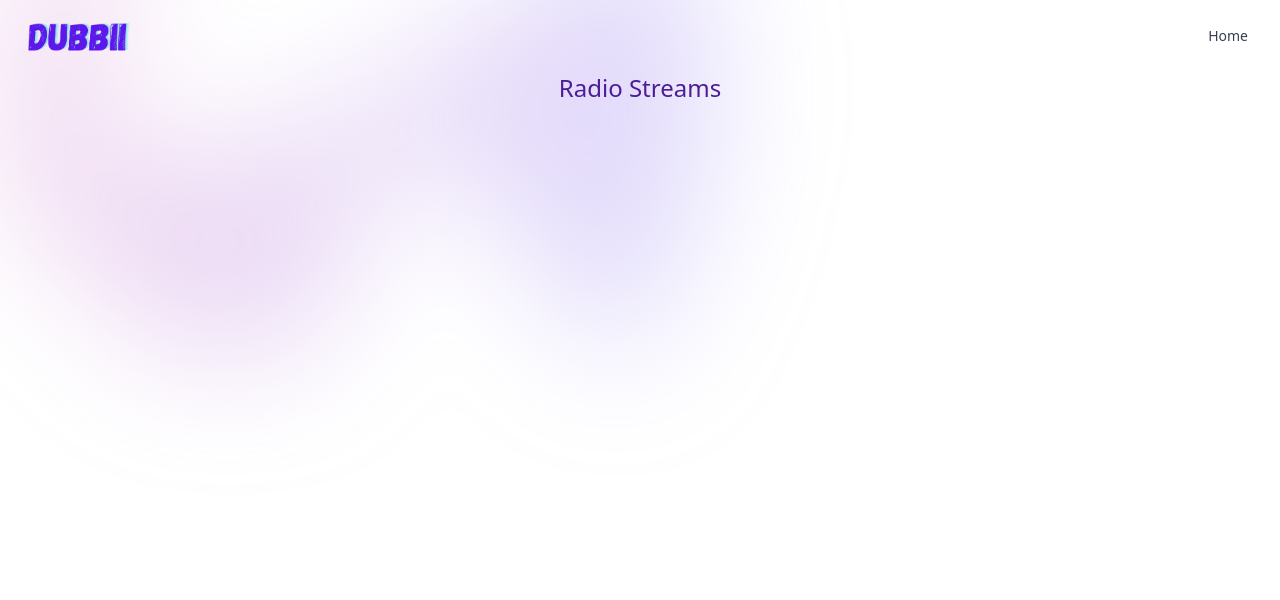
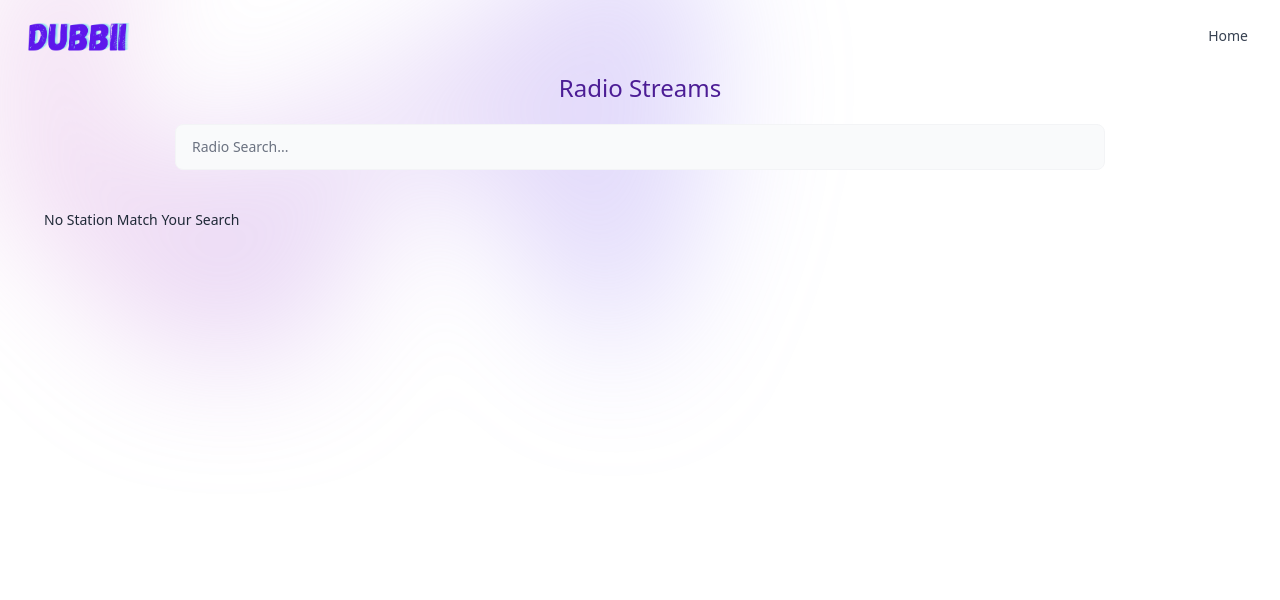
Before and after one commit to ochiengotieno304/dubbii-stream, a Flask app: template templates/radio.html in a window 1280 px wide. Shown: the top 600 px of the page. Run offline with Flask 2, Linux system fonts and the light colour scheme; the template is opened without the code that fills it, so the values that code supplies are empty.

Commit message:
feat: radio station search

```diff
--- a/app.py
+++ b/app.py
@@ -1,11 +1,13 @@
 import sqlite3
 from flask import Flask, render_template, request, url_for, flash, redirect
 from werkzeug.exceptions import abort
+from pyradios import RadioBrowser
 import tmdbsimple as tmdb
 import os
 import asyncio
 
 
+rb = RadioBrowser()
 tmdb.API_KEY = os.environ['api_key']
 
 
@@ -165,10 +167,11 @@
     return redirect(url_for('index'))
 
 
-@app.route('/radio')
+@app.route('/radio', methods=['GET', 'POST'])
 def radio():
-    conn = get_db_connection()
-    radios = conn.execute('SELECT * FROM radios ORDER BY created DESC').fetchall()
-    conn.close()
+
+    if request.method == 'POST':
+        search = request.form['search']
+        radios = rb.search(name=search, country="Kenya", )
 
     return render_template('radio.html', radios=radios)
--- a/requirements.txt
+++ b/requirements.txt
@@ -18,6 +18,7 @@
 MarkupSafe==2.1.1
 prompt-toolkit==3.0.36
 pycodestyle==2.10.0
+pyradios==1.0.2
 python-dotenv==0.21.0
 pytz==2022.6
 requests==2.28.1
--- a/templates/radio.html
+++ b/templates/radio.html
@@ -5,22 +5,34 @@
   {% block title %} Radio Streams {% endblock %}
 </h1>
 
-<section class="px-4 py-20 mx-auto max-w-7xl">
-  <div class="grid grid-cols-1 gap-4 md:grid-cols-2 lg:grid-cols-2 xl:grid-cols-4">
+
+<form method="post">
+  <input type="text" id="search-navbar" name="search"
+    class="block mx-auto my-auto p-3 pl-4 text-sm w-3/4 text-gray-900 border border-gray-100 rounded-lg bg-gray-50 focus:ring-violet-500 focus:border-violet-500 dark:bg-gray-700 dark:border-gray-600 dark:placeholder-gray-400 dark:text-white dark:focus:ring-violet-500 dark:focus:border-violet-500"
+    placeholder="Radio Search...">
+</form>
+
+<section class="px-4 py-10 mx-auto max-w-7xl">
+  {% if not radios %}
+  <p class="text-gray-800 text-sm capitalize left-0 px-2 mb-2">No station match your search</p>
+  {% else %}
+  <p class="text-gray-800 text-sm capitalize left-0 px-2 mb-5">Results...</p>
+  {% endif %}
+
+  <div class="grid grid-cols-1 gap-4 md:grid-cols-3 lg:grid-cols-4 xl:grid-cols-4">
     {% for radio in radios %}
-    <div class="mx-auto text-center mb-4">
 
-      <p class="text-gray-800 text-xs capitalize left-0 px-2 mb-2">{{radio['title']}}</p>
-
+    <div class="mx-auto mb-4 text-center">
       <audio controls>
-        <source src="{{ radio.link }}" type="audio/mpeg">
+        <source src="{{ radio['url'] }}" type="audio/mpeg">
         Your browser does not support the audio element.
       </audio>
+      <p class="text-gray-800 text-xs capitalize left-0 px-2 mb-2">{{radio['name']}}</p>
+
     </div>
+
     {% endfor %}
-
   </div>
 </section>
 
-
 {% endblock %}
```
Also changed, not shown: static/dist/css/output.css.
